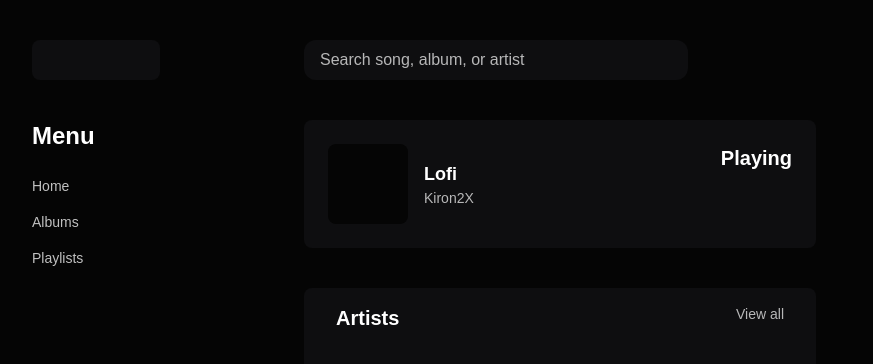
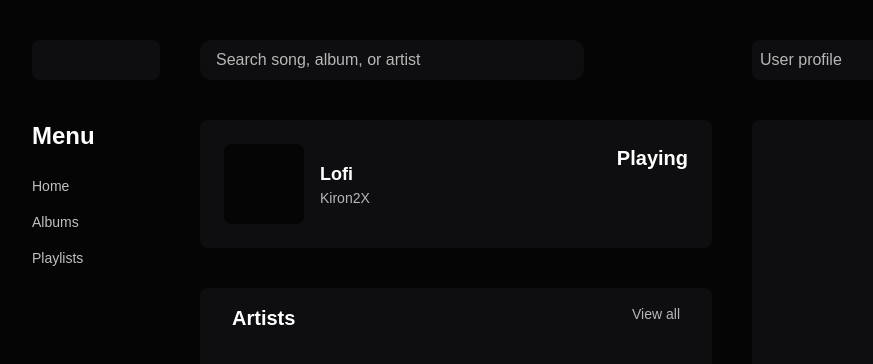
Before and after one commit to 0xZurvan/AudioDeck, a Nuxt app in the folder client/: page / in a window 1280 px wide. Shown: the top 364 px of the page, without its empty margins (8-881 px from the left). Built offline with nearby package versions, Linux system fonts and the light colour scheme.

Commit message:
feat: basic output panel and user tab structure

```diff
--- a/client/app.vue
+++ b/client/app.vue
@@ -1,8 +1,12 @@
 <template>
- <div class="w-screen h-screen overflow-hidden">
+ <div class="flex flex-row w-screen h-screen overflow-hidden">
     <NuxtLayout class="flex flex-row m-10">
       <NuxtPage />
     </NuxtLayout>
+    <div class="flex flex-col my-10 h-screen space-y-10">
+      <UserTab />
+      <OutputPanel />
+    </div>
  </div>
 </template>
 
--- /dev/null
+++ b/client/components/layout/OutputPanel.vue
@@ -0,0 +1,8 @@
+<template>
+  <div class="bg-s-dark w-screen h-screen text-white rounded-lg">
+  </div>
+</template>
+
+<script setup lang="ts">
+
+</script>
--- a/client/components/layout/SongPlayer.vue
+++ b/client/components/layout/SongPlayer.vue
@@ -1,5 +1,5 @@
 <template>
-  <div class="flex flex-row justify-between space-x-14 bg-s-dark w-[min(40vw)] rounded-lg p-6">
+  <div class="flex flex-row justify-between bg-s-dark w-[min(40vw)] rounded-lg p-6">
     <SongPlaying songName="Lofi" artistName="Kiron2X" />
     <h3 class="text-white font-bold text-xl">Playing</h3>
   </div>
--- /dev/null
+++ b/client/components/layout/UserTab.vue
@@ -0,0 +1,7 @@
+<template>
+  <div class="bg-s-dark w-32 h-10 rounded-lg text-white text-opacity-70 p-2">User profile</div>
+</template>
+
+<script setup lang="ts">
+
+</script>
--- a/client/layouts/default.vue
+++ b/client/layouts/default.vue
@@ -1,6 +1,6 @@
 <template>
     <div class="flex flex-col">
-      <div class="flex flex-row space-x-36">
+      <div class="flex flex-row space-x-10">
         <div class="flex flex-col space-y-10">
           <div class="bg-s-dark w-32 h-10 rounded-lg"></div>
           <DesktopNav />
```
